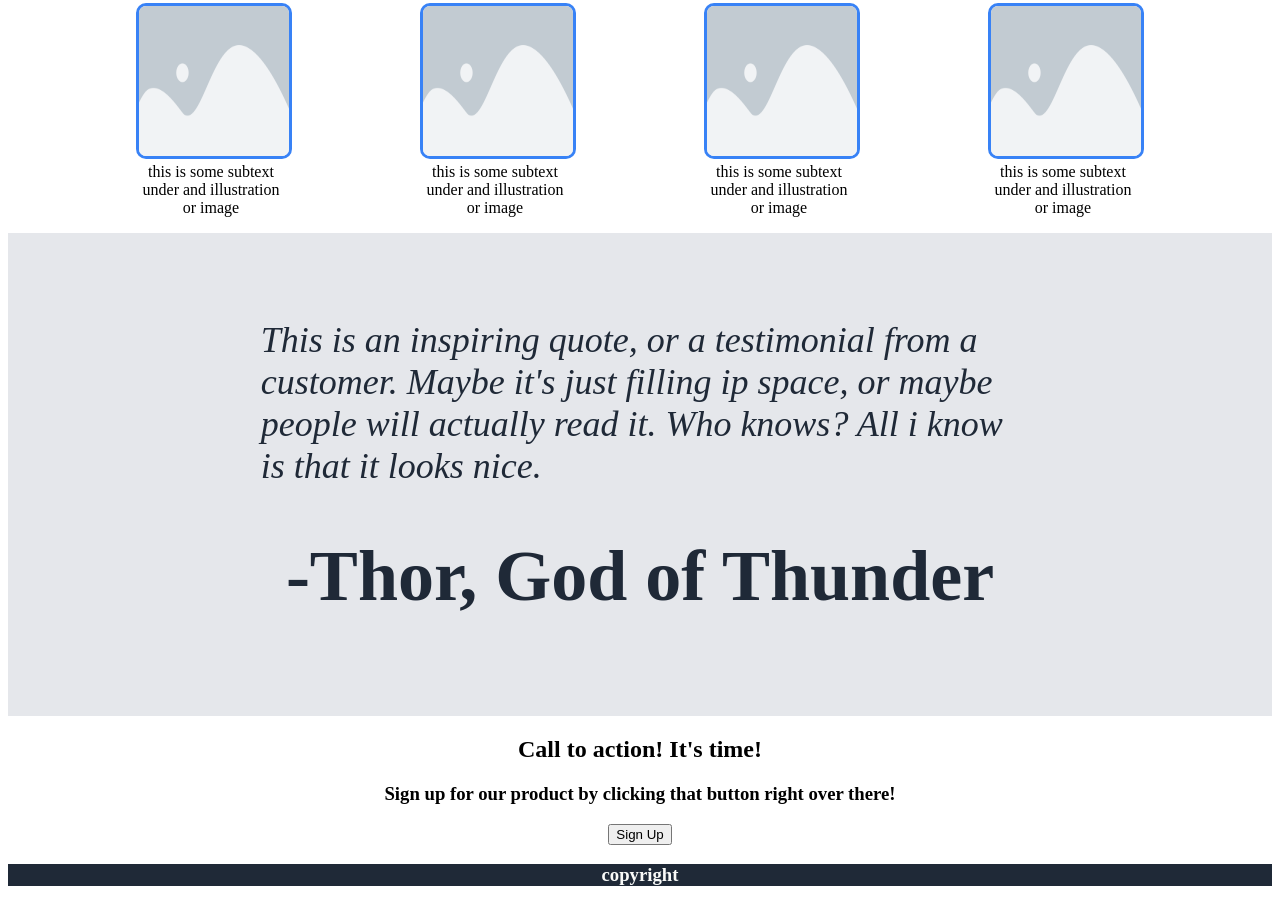
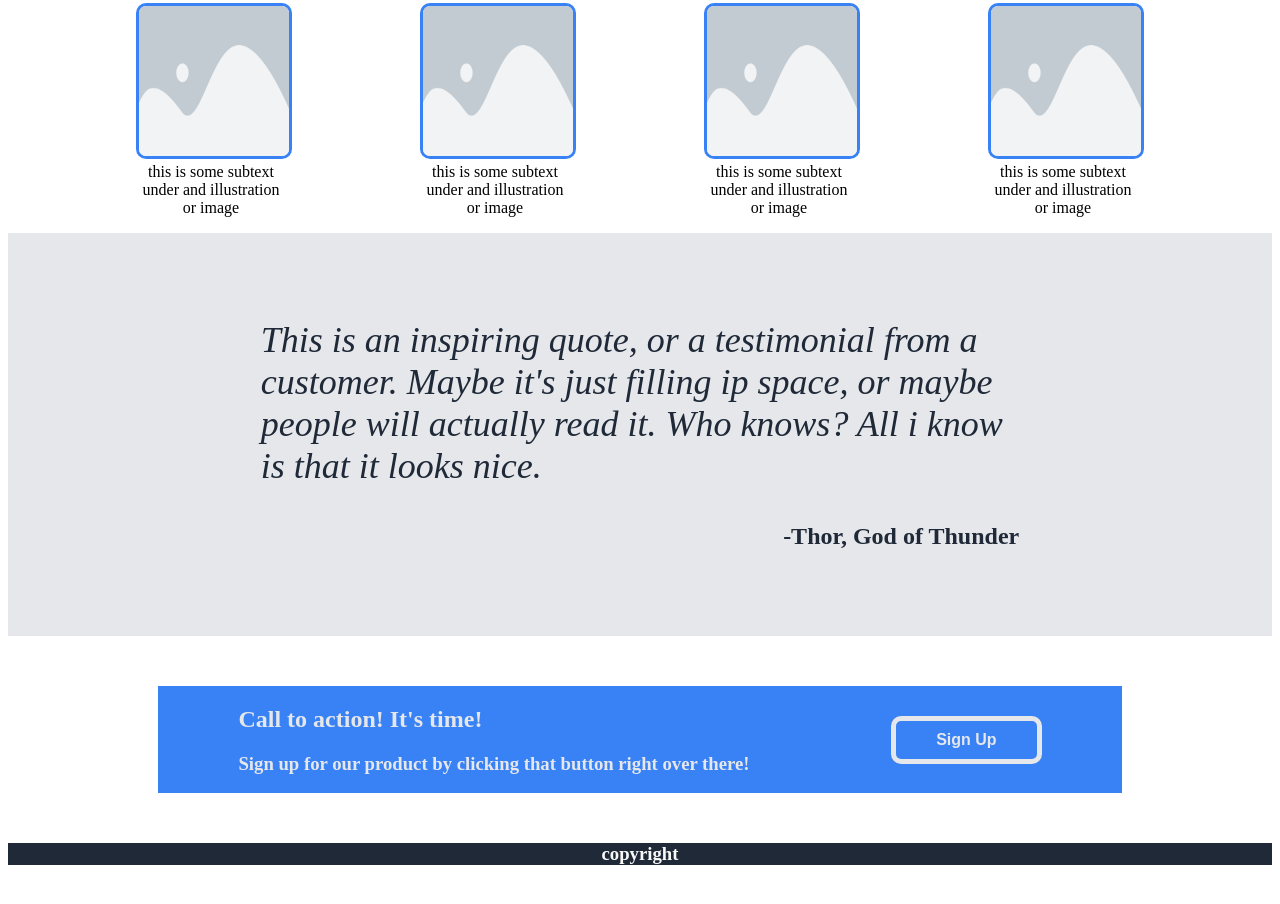
Before and after one commit to Ricardashian/Landing_page_odin, a plain HTML site: page index.html in a window 1280 px wide. Shown: the part 608-1512 px from the top of the page. Drawn offline with Linux system fonts and the light colour scheme.

Commit message:
updated parameters on sign up section

```diff
--- a/styles.css
+++ b/styles.css
@@ -140,15 +140,47 @@ card img  {
    font-style: italic;
 }
 
-.testimonial h2 {
+.testimonial h1 {
    text-align: right;
    font-size: 24px;
 }
 
+.cta{
+   background: #3882f6;
+   background-size: auto;
+   display: flex;
+   margin: 50px 150px;
+   padding: 0px 10px;
+   flex: auto;
+   justify-content: center;
+   align-items: center;
+   gap: 15%;
+}
+
+.cta .text{
+   color:#e5e7eb;
+   text-align: left;
+}
+
+.cta h2{
+   font-weight: bold;
+}
 
 
+.cta button{
+   background-color: #3882f6;
+   color: #e5e7eb;
+   border-width: 5px;
+   border-style: solid;
+   border-radius: 10px;
+   border-color:#e5e7eb;
+   font-size: 16px;
+   font-weight: bold;
+   padding: 10px 40px;
+   width: 100%;
 
 
+}
 
 
 
```
